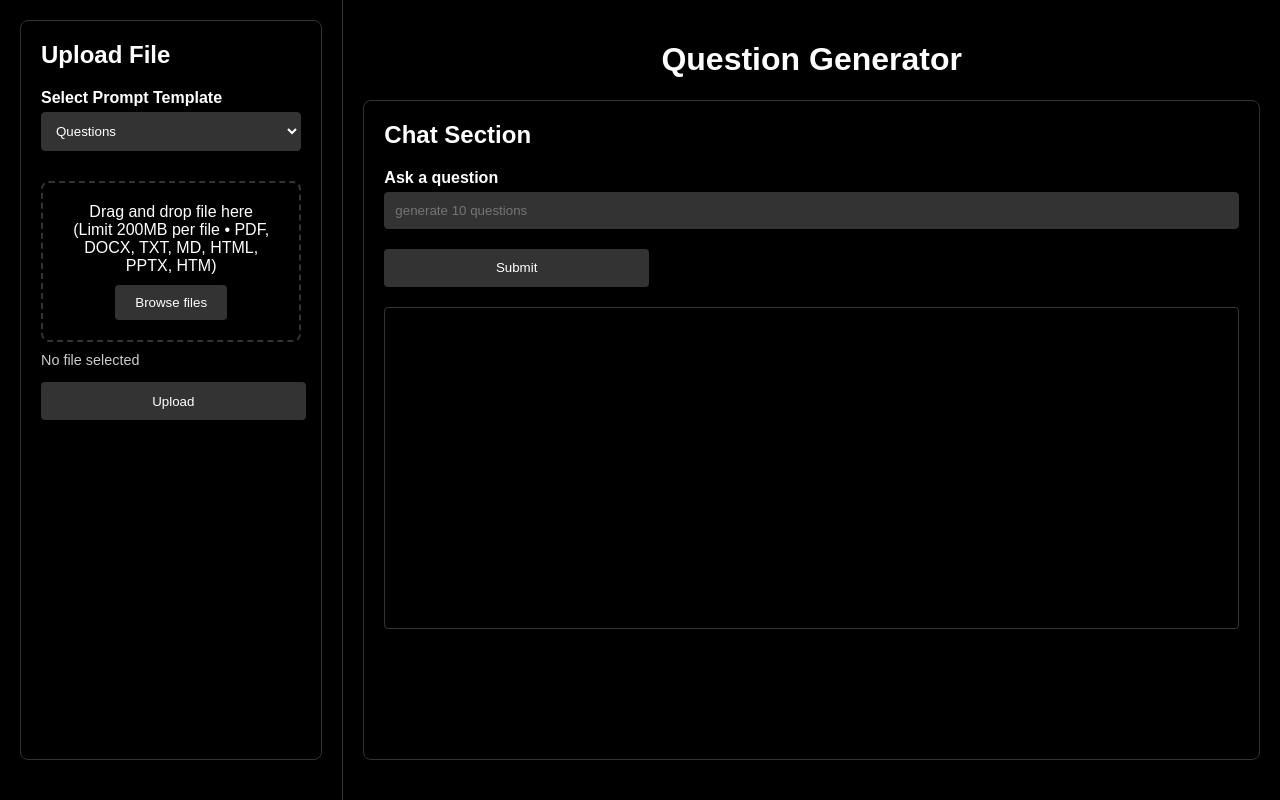
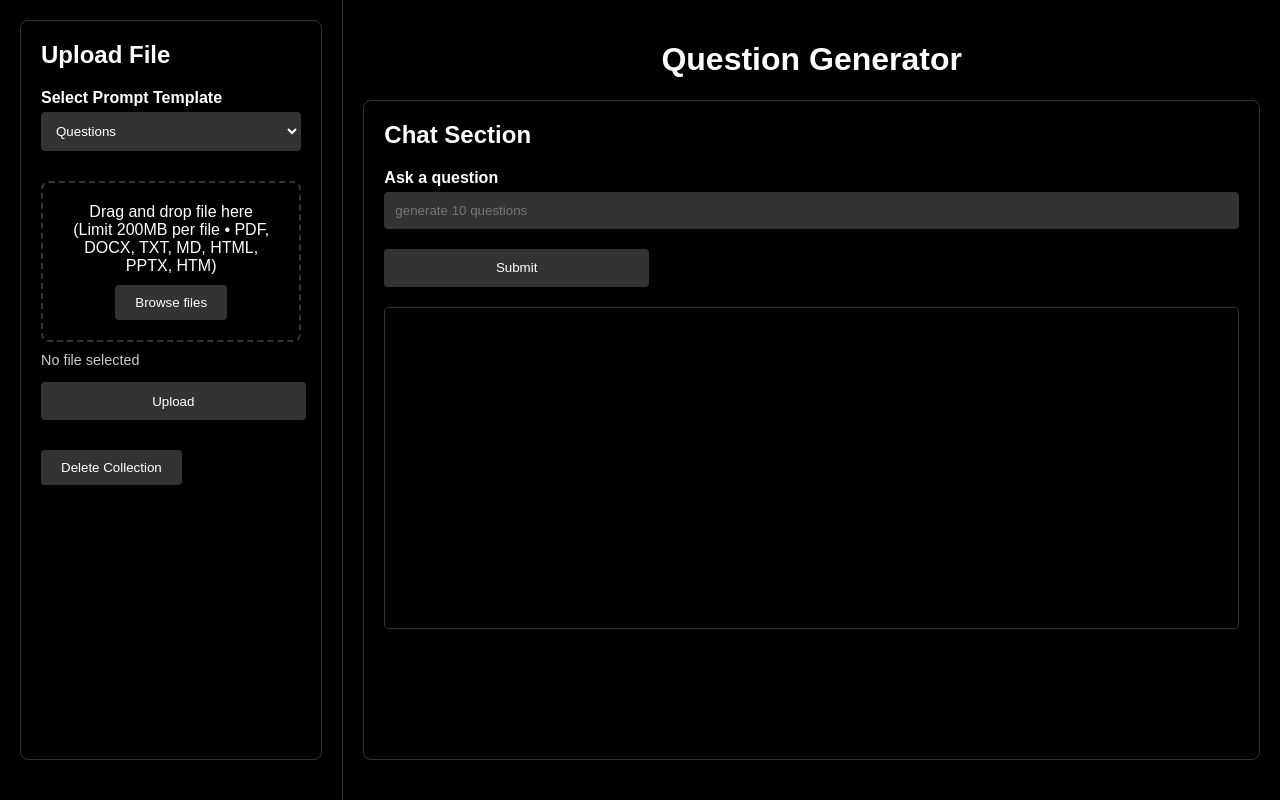
Before and after one commit to Ankesh24092002/QNAChatbot, a Flask app: page / in a window 1280 px wide. Run offline with Flask 3, Linux system fonts and the light colour scheme.

Commit message:
Update newfinal.html

```diff
--- a/templates/newfinal.html
+++ b/templates/newfinal.html
@@ -145,6 +145,17 @@
             color: white;
             display: none;
         }
+        .delete-button {
+            background-color: #333;
+            color: white;
+            border: none;
+            padding: 10px 20px;
+            border-radius: 4px;
+            cursor: pointer;
+        }
+        .delete-button:hover {
+            background-color: #555;
+        }
     </style>
 </head>
 <body>
@@ -169,6 +180,8 @@
                 <input type="submit" value="Upload">
                 <p id="loadingMessage">Please wait, your file is processing...</p>
                 <div id="sidebarResponseContainer"></div>
+                <button type="button" class="delete-button" onclick="deleteCollection()">Delete Collection</button>
+                <p id="deleteMessage" style="display: none;">Collection deleted successfully</p>
             </form>
         </div>
     </div>
@@ -179,7 +192,7 @@
             <form id="chatForm" action="/chat" method="post">
                 <label for="user_message">Ask a question</label>
                 <input type="text" id="user_message" name="user_message" placeholder="generate 10 questions">
-                <input type="submit" value="Submit" onclick="showGeneratingQuestionsMessage()"> <!-- Update this line -->
+                <input type="submit" value="Submit" onclick="showGeneratingQuestionsMessage()">
             </form>
             <p id="generatingQuestionsMessage">Please wait, we are generating questions...</p>
             <div id="responseContainer"></div>
@@ -190,6 +203,21 @@
         function showGeneratingQuestionsMessage() {
             const generatingQuestionsMessage = document.getElementById('generatingQuestionsMessage');
             generatingQuestionsMessage.style.display = 'block'; // Show generating questions message
+        }
+
+        async function deleteCollection() {
+            try {
+                const response = await fetch('/deleteCollection', {
+                    method: 'POST',
+                });
+                const result = await response.text();
+                const deleteMessage = document.getElementById('deleteMessage');
+                deleteMessage.textContent = result;
+                deleteMessage.style.display = 'block'; // Display the delete message
+            } catch (error) {
+                console.error('Error deleting collection:', error);
+                alert('There was an error deleting the collection. Please try again.');
+            }
         }
 
         document.getElementById('uploadForm').onsubmit = async function(event) {
```
